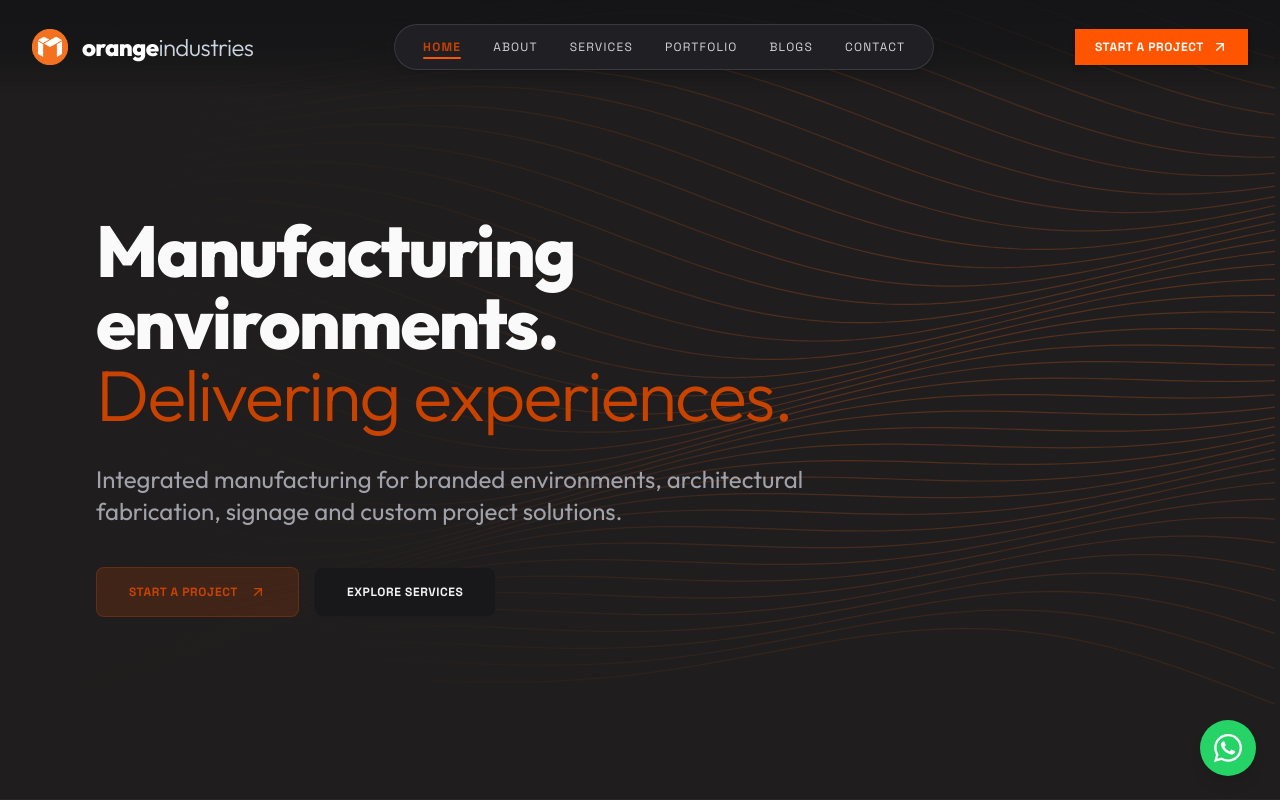
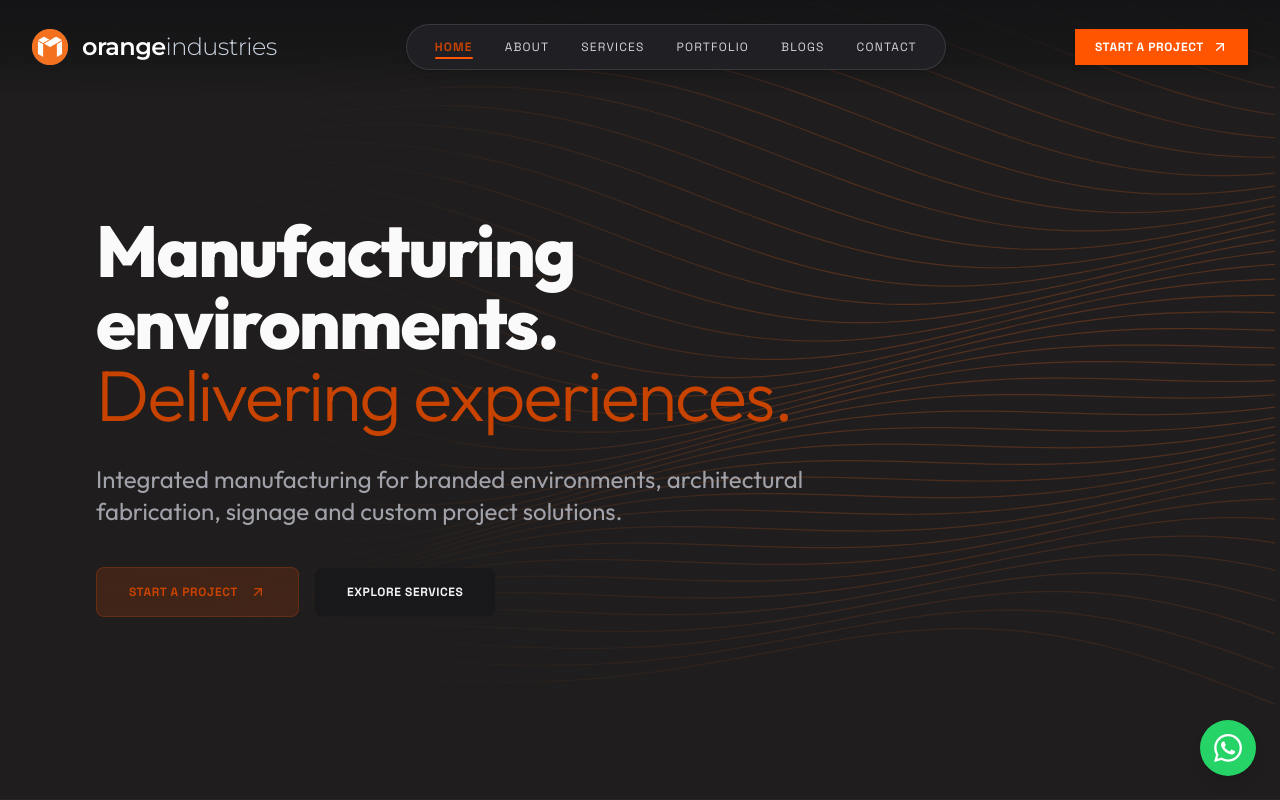
Before and after one commit to akashjo123/orange-industries, a Next.js app: page / in a window 1280 px wide. Shown: the top 800 px of the page. Built offline with nearby package versions, Linux system fonts and the light colour scheme.

Commit message:
feat: integrate Montserrat font and update logo text styling

```diff
--- a/components/Logo.tsx
+++ b/components/Logo.tsx
@@ -1,5 +1,11 @@
 import React from "react";
 import Image from "next/image";
+import { Montserrat } from "next/font/google";
+
+const montserrat = Montserrat({
+  subsets: ["latin"],
+  weight: ["300", "400", "500", "600", "700", "800"],
+});
 
 interface LogoProps {
   className?: string;
@@ -20,8 +26,8 @@ export default function Logo({ className = "h-9", iconOnly = false, lightMode =
       />
 
       {!iconOnly && (
-        <div className="flex items-baseline font-sans text-xl sm:text-2xl tracking-tight leading-none">
-          <span className={`font-extrabold ${lightMode ? "text-slate-900" : "text-white"}`}>orange</span>
+        <div className={`flex items-baseline text-xl sm:text-2xl tracking-tight leading-none ${montserrat.className}`}>
+          <span className={`font-semibold ${lightMode ? "text-slate-900" : "text-white"}`}>orange</span>
           <span className={`font-light ${lightMode ? "text-slate-600" : "text-slate-300"}`}>industries</span>
         </div>
       )}
```
